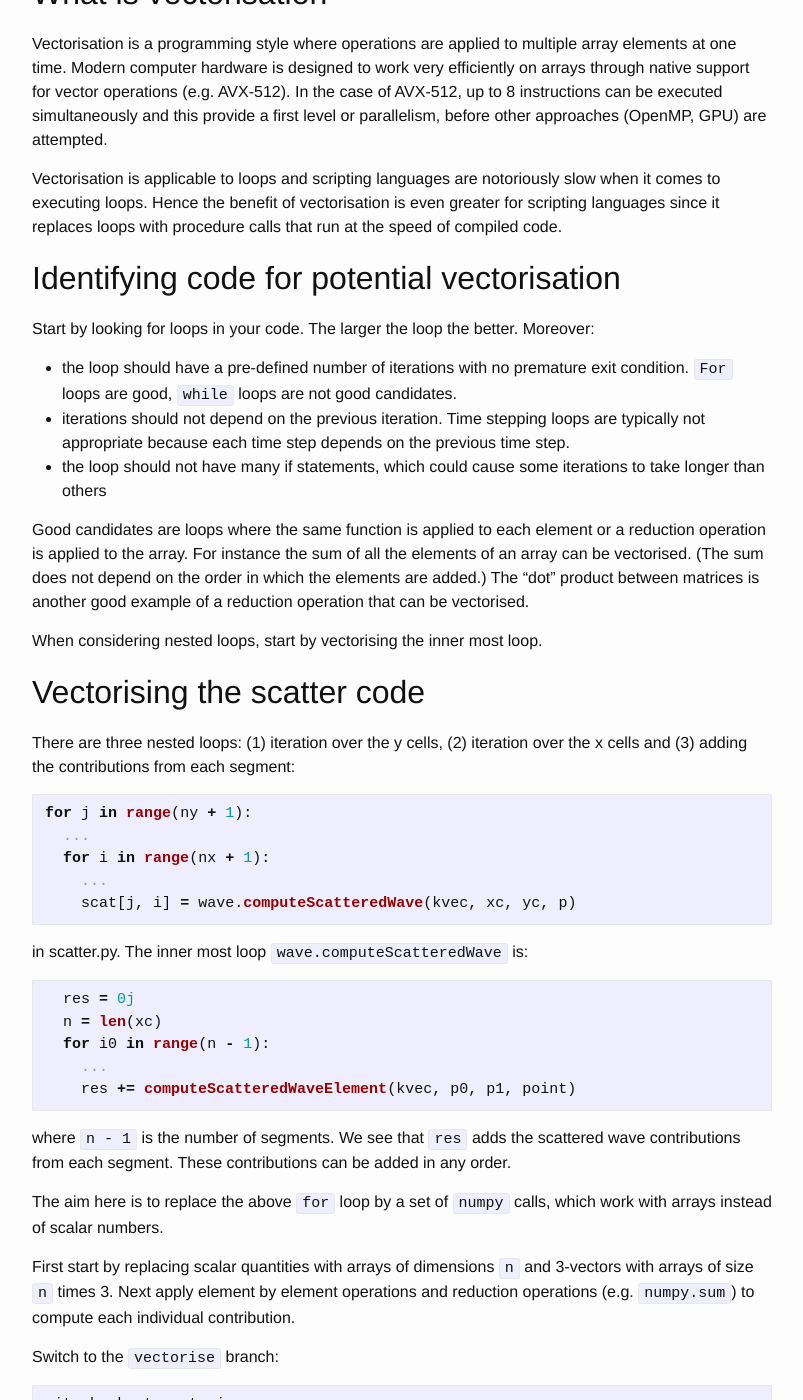
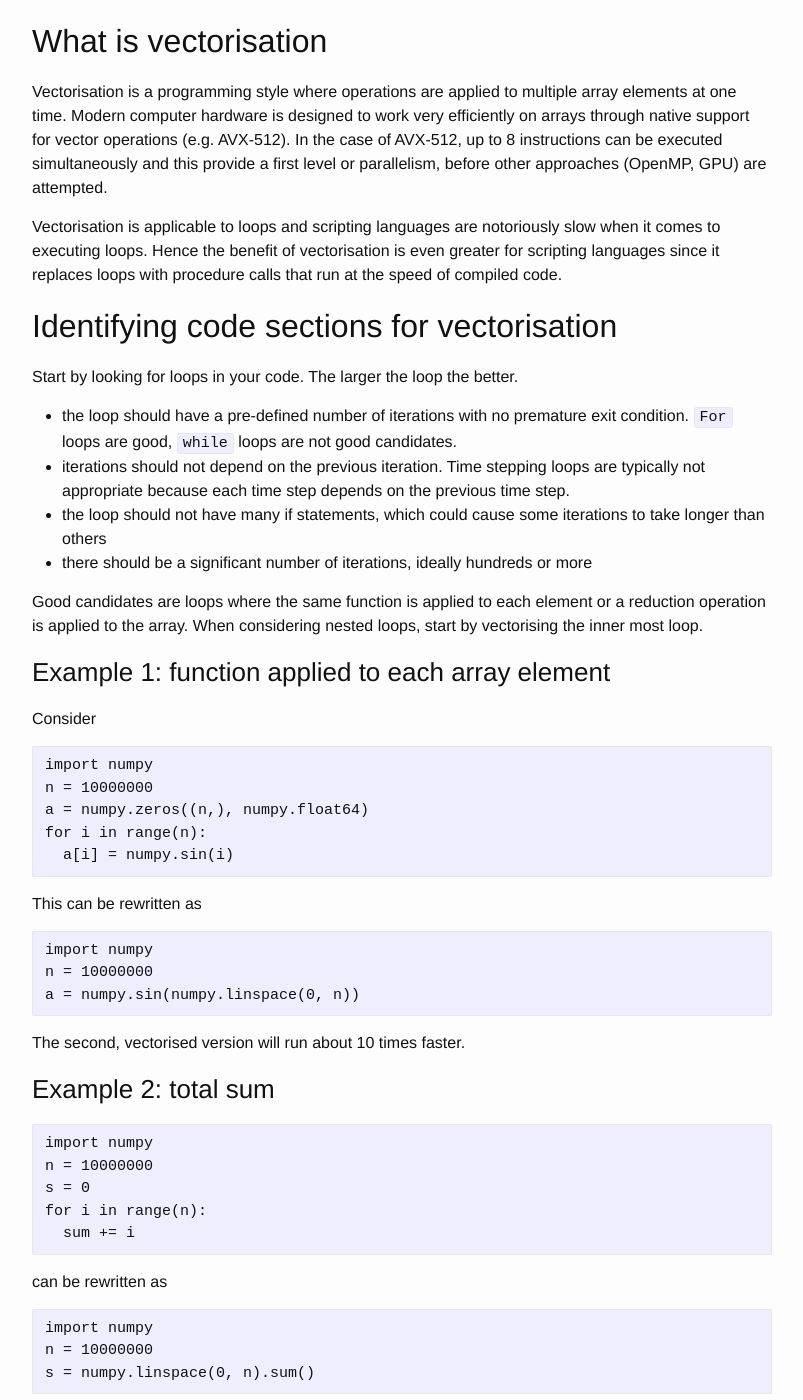
Before and after one commit to nesi/perf-training, a Jekyll site: the page built from _lessons/python-scatter/02-vectorising.md, in a window 1280 px wide and 1400 px high, scrolled down 805 px. Shown: the whole window, without its empty margins (238-1041 px from the left). Built offline with Jekyll 4.4.1, drawn with Linux system fonts in a browser that asks for light colours; some of the changed text lies outside the part shown.

Commit message:
~ vectorisation examples

````diff
--- a/_lessons/python-scatter/02-vectorising.md
+++ b/_lessons/python-scatter/02-vectorising.md
@@ -21,18 +21,52 @@ Vectorisation is a programming style where operations are applied to multiple ar
 
 Vectorisation is applicable to loops and scripting languages are notoriously slow when it comes to executing loops. Hence the benefit of vectorisation is even greater for scripting languages since it replaces loops with procedure calls that run at the speed of compiled code.
 
-## Identifying code for potential vectorisation
+## Identifying code sections for vectorisation
 
-Start by looking for loops in your code. The larger the loop the better. Moreover:
+Start by looking for loops in your code. The larger the loop the better.
 
  * the loop should have a pre-defined number of iterations with no premature exit condition. `For` loops are good, `while` loops are not good candidates.
  * iterations should not depend on the previous iteration. Time stepping loops are typically not appropriate because each time step depends on the previous time step.
  * the loop should not have many if statements, which could cause some iterations to take longer than others
+ * there should be a significant number of iterations, ideally hundreds or more
 
- Good candidates are loops where the same function is applied to each element or a reduction operation is applied to the array. For instance the sum of all the elements of an array can be vectorised. (The sum does not depend on the order in which the elements are added.) The "dot" product between matrices is another good example of a reduction operation that can be vectorised.
+ Good candidates are loops where the same function is applied to each element or a reduction operation is applied to the array. When considering nested loops, start by vectorising the inner most loop.
 
- When considering nested loops, start by vectorising the inner most loop.
 
+### Example 1: function applied to each array element
+
+Consider
+```
+import numpy
+n = 10000000
+a = numpy.zeros((n,), numpy.float64)
+for i in range(n):
+  a[i] = numpy.sin(i)
+```
+This can be rewritten as
+```
+import numpy
+n = 10000000
+a = numpy.sin(numpy.linspace(0, n))
+```
+The second, vectorised version will run about 10 times faster.
+
+### Example 2: total sum
+
+```
+import numpy
+n = 10000000
+s = 0
+for i in range(n):
+  sum += i
+```
+can be rewritten as
+```
+import numpy
+n = 10000000
+s = numpy.linspace(0, n).sum()
+```
+As in the previous case, the vectorised code is more concise. The `for` loop has disappeared from the Python code, having been moved to C code.
 
 ## Vectorising the scatter code
 
````
Also changed, not shown: other parts of _lessons/python-scatter/02-vectorising.md (+1 -1 lines).
